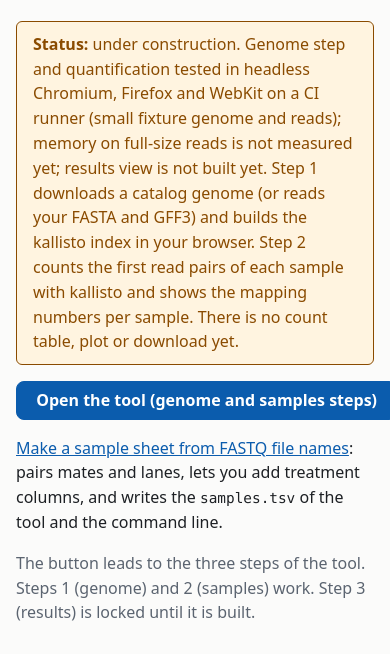
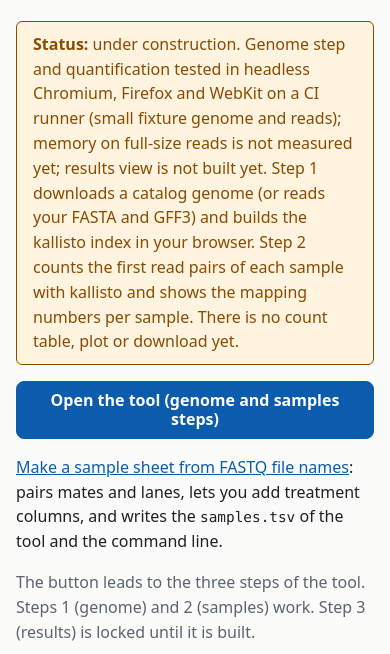
Before and after one commit to stajichlab/qRNAmap, a plain HTML site: page site/index.html in a window 390 px wide. Shown: the part 149-803 px from the top of the page. Drawn offline with Linux system fonts and the light colour scheme.

Commit message:
fix(style): link buttons wrap on narrow screens, so the landing page does not scroll sideways at 390 px
The nowrap of buttons kept "Open the tool (genome and samples steps)" on one line, wider
than a phone screen with Linux fonts; the page smoke test failed at 390 px.

Co-Authored-By: Claude Opus 5.5 <noreply@anthropic.com>

```diff
--- a/site/style.css
+++ b/site/style.css
@@ -224,3 +224,5 @@ html.desktop .step { padding: .5rem 1.25rem 1.25rem; }
 body.wide-page { max-width: 80rem; }
 .table-scroll .builder-table { display: table; }
 .builder-table td.files { min-width: 16rem; }
+/* A link styled as a button wraps on a narrow screen (the nowrap of buttons would make the page scroll sideways). */
+a.button { white-space: normal; max-width: 100%; box-sizing: border-box; text-align: center; }
```
